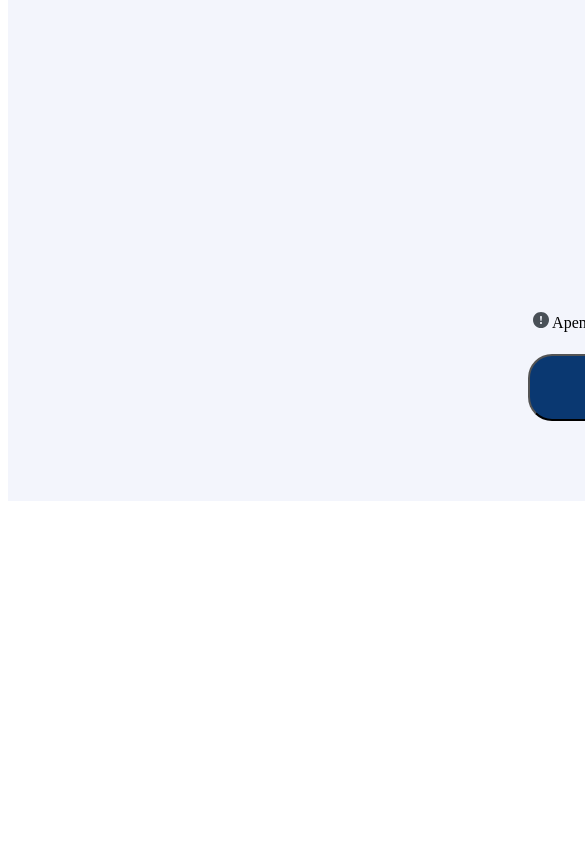
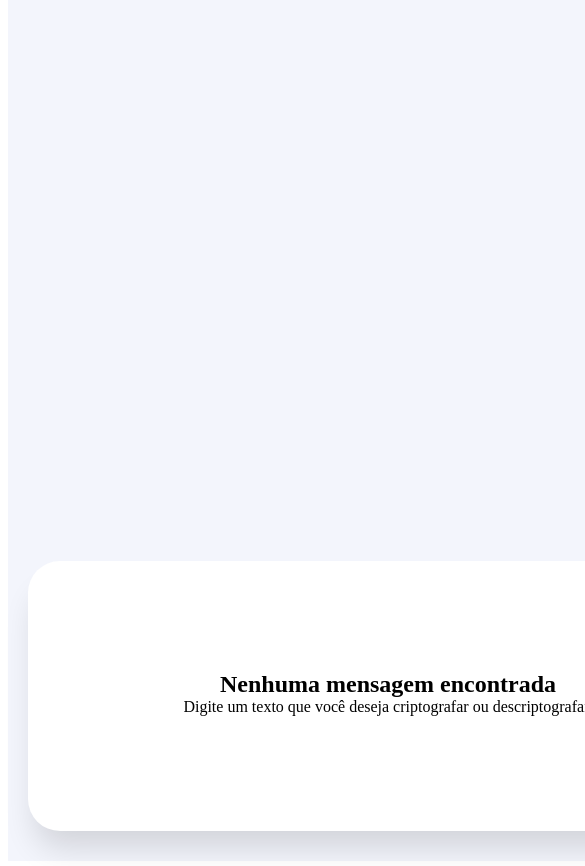
Before and after one commit to fernandiego/oracle-One-Alura-Desafio, a Vue app in the folder alura-Challenge-Encrip-Descrip/: page / in a window 390 px wide. Shown: the part 587-1453 px from the top of the page, 585 px wide, since content can reach past the window. Before the commit the page ends 1096 px from the top, so only its background shows below. Built offline with nearby package versions, Linux system fonts and the light colour scheme.

Commit message:
Certa responsividade para telas menores que 1439px em largura

```diff
--- a/alura-Challenge-Encrip-Descrip/src/style.css
+++ b/alura-Challenge-Encrip-Descrip/src/style.css
@@ -156,3 +156,48 @@
 .button-copy:active {
     transform: scale(0.98);
 }
+
+@media (max-width: 1439px) {
+    .container {
+        height: 1440px;
+        width: 768px;
+        display: flex;
+        flex-direction: column;
+    }
+
+    .button-container {
+        margin-right: 90px;
+        /*margin-top: -30px;*/
+    }
+
+    .output-container {
+        height: 250px;
+        width: 700px;
+        margin-left: 20px;
+        margin-top: -40px;
+        margin-bottom: 30px;
+    }
+
+    .output-container textarea {
+        height: 200px;
+        margin-top: -10px;
+    }
+
+    .input-container {
+        height: 200px;
+    }
+
+    .button-copy-container {
+        /*height: 150px;*/
+        margin-top: -20px;
+    }
+
+    .texto-exclamcao {
+    }
+    .img {
+        display: none;
+    }
+    .texto-nenhuma-mensagem {
+        margin-top: 100px;
+    }
+}
```
